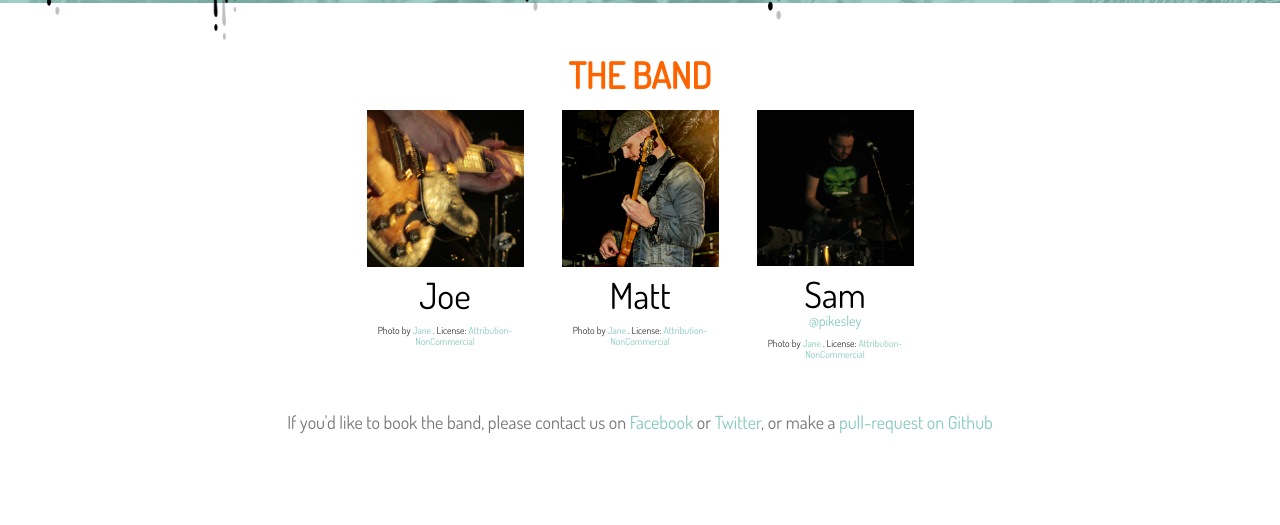
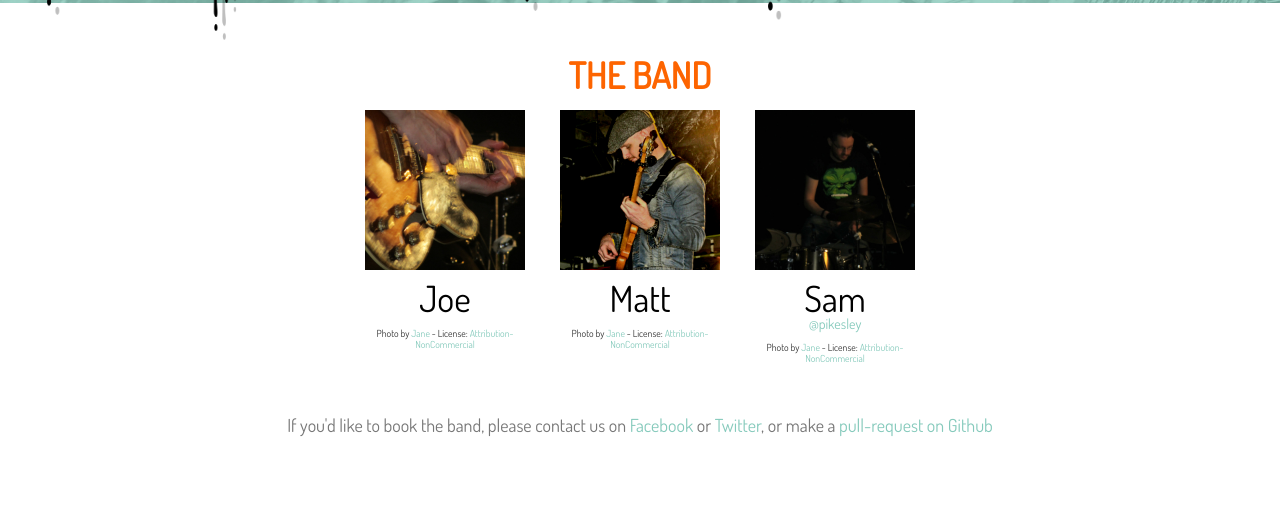
Before and after one commit to rawfunkmaharishi/rawfunkmaharishi.github.io, a Jekyll site: the page built from the-band.html, in a window 1280 px wide. Shown: the part 267-792 px from the top of the page. Built offline with Jekyll 4.4.1, drawn with Linux system fonts in a browser that asks for light colours; nearby versions of some CDN libraries.

Commit message:
Some unification

```diff
--- a/_includes/picture.html
+++ b/_includes/picture.html
@@ -1,12 +1,26 @@
 <div class='col-md-{{ include.cols}} thumbnail {{ include.class }}'>
-  <a href='{{ include.photo_page }}'>
-    <img src='{{ include.url }}' alt='{{ include.title }}'/>
-  </a>
+  {% if include.photo_page %}
+    <a href='{{ include.photo_page }}'>
+  {% endif %}
+
+  <img src='{{ include.url }}' alt='{{ include.title }}'/>
+
+  {% if include.photo_page %}
+    </a>
+  {% endif %}
+
   <div class='caption'>
     <h1>
       {{ include.title }}
     </h1>
-    <h2>
+
+    {% if include.twitter %}
+      <h2 class='twitter'>
+        <a href='https://twitter.com/{{ include.twitter }}' alt='{{ include.title }} on Twitter' title='{{ include.title }} on Twitter'>@{{ member.twitter }}</a>
+      </h2>
+    {% endif %}
+
+    <h3>
       {% if include.photographer %}
         Photo by
         <a href='{{ site.data.photographers[include.photographer].website }}'>
@@ -14,6 +28,10 @@
         </a> -
       {% endif %}
       License: <a href='{{ include.license_url }}'>{{ include.license }}</a>
-    </h2>
+    </h3>
+
+    {% if include.index > 0 %}
+      <hr class='hidden-md hidden-lg visible-sm visible-xs' />
+    {% endif %}
   </div>
 </div>
--- a/assets/application.scss
+++ b/assets/application.scss
@@ -284,13 +284,6 @@
   }
 }
 
-.clinton {
-  padding-top: $padding-large-vertical;
-  h2 {
-    padding-top: $padding-large-vertical;
-  }
-}
-
 .license-note {
     text-align: center;
     font-size: 1em;
@@ -306,7 +299,6 @@
   font-size: 2em;
 
   dd {
-  //  text-transform: none;
     font-size: 0.7em;
     padding-bottom: $padding-small-vertical;
   }
@@ -350,9 +342,6 @@
 .reviews {
   dt {
     font-size: 1.5em;
-//    background-color: $gray-lighter;
-//    padding-left: 5px;
-//    padding-right: 5px;
   }
 
   dd {
@@ -365,6 +354,7 @@
   h1, h2, h3 {
     margin-top: 0px;
   }
+
   h2, h3 {
     text-align: center;
     font-size: 0.7em;
@@ -374,6 +364,10 @@
     font-size: 1em;
     margin-top: -12px;
     text-transform: lowercase;
+  }
+
+  img {
+    max-height: $flickr-height;
   }
 }
 
--- a/the-band.html
+++ b/the-band.html
@@ -5,35 +5,9 @@
 <div class='row'>
   <div class='col-md-3'></div>
     {% for member in site.data.band %}
-      <div class='col-md-2'>
-        <div class='thumbnail band-member'>
-          <img src='/assets/images/the-band/{{ member.image }}' alt='{{ member.image_caption }}' title='{{ member.image_caption }}' class='thumb' />
-          <div class='caption'>
-            <h1>{{ member.name }}</h1>
+      {% capture url %}/assets/images/the-band/{{ member.image }}{% endcapture %}
+      {% include picture.html cols = 2 class = 'band-member' url = url title = member.name photographer = member.photographer license = member.license license_url = member.license_url twitter = member.twitter index = forloop.rindex0 %}
 
-            {% if member.twitter %}
-              <h2 class='twitter'>
-                <a href='https://twitter.com/{{ member.twitter }}' alt='{{ member.name }} on Twitter' title='{{ member.name }} on Twitter'>@{{ member.twitter }}</a>
-              </h2>
-            {% endif %}
-
-            {% if member['photographer'] %}
-              {% assign key = member['photographer'] %}
-              {% assign url = site.data.photographers[key]['website'] %}
-              <h3>
-                Photo by
-                <a href='{{ url }}'>
-                  {{ member['photographer'] | capitalize }}
-                </a>. License: <a href='{{ member["license_url"]}}'>{{ member['license']}}</a>
-              </h3>
-            {% endif %}
-
-          </div>
-          {% if forloop.rindex0 > 0 %}
-            <hr class='hidden-md hidden-lg visible-sm visible-xs' />
-          {% endif %}
-        </div>
-      </div>
     {% endfor %}
   <div class='col-md-3'></div>
 </div>
```
